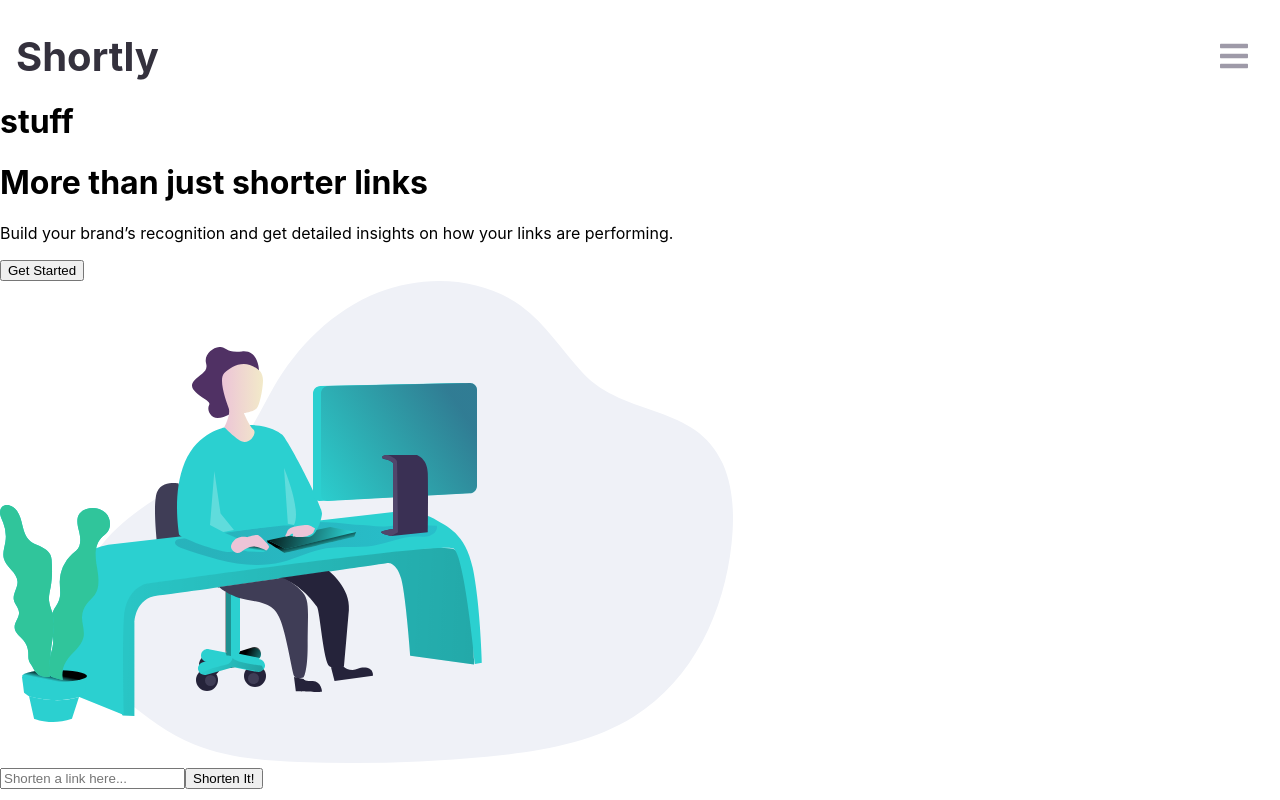
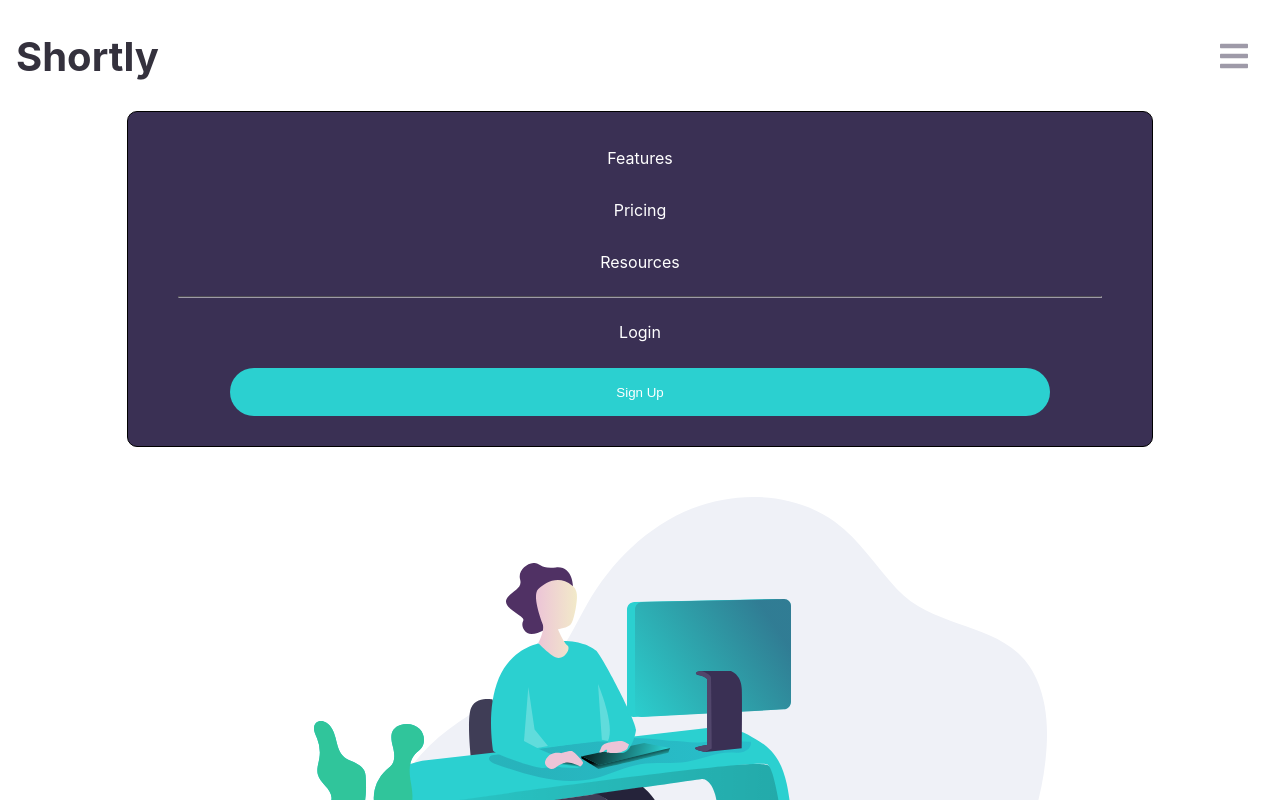
Before and after one commit to vikrambenipal/react-url-shortener-api-app, a React (Create React App) app: page / in a window 1280 px wide. Both pictures are taken after a click on the icon 1234 px from the left and 56 px from the top of the page. Shown: the top 800 px of the page. Built offline with nearby package versions, Linux system fonts and the light colour scheme.

Commit message:
hero section styling done ... shortened link container in progress

```diff
--- a/src/App.js
+++ b/src/App.js
@@ -1,4 +1,5 @@
 import React from 'react';
+import styled from 'styled-components';
 import Form from './components/Form';
 import Nav from './components/Nav';
 import Card from './components/Card';
@@ -8,18 +9,33 @@ import brand_rec from './images/icon-brand-recognition.svg';
 import detailed_rec from './images/icon-detailed-records.svg';
 import fully_cust from './images/icon-fully-customizable.svg';
 
+const HeroContainer = styled.div`
+  display: flex;
+  flex-direction: column;
+  align-items: center;
+  justify-content: center;
+  margin: 0 auto;
+  text-align: center;
+  padding-bottom: 30px;
+  img {
+    max-width: 100%;
+    margin-left: 80px;
+    margin-top: 30px;
+  }
+`
+
 const App = () => {
   return (
     <div className="App">
       <Nav />
-      <div>
+      <HeroContainer>
+        <img src={illustration} alt=""></img>
         <div>
           <h1>More than just shorter links</h1>
           <p>Build your brand’s recognition and get detailed insights on how your links are performing.</p>
           <button>Get Started</button>
         </div>
-        <img src={illustration} alt=""></img>
-      </div>
+      </HeroContainer>
       <Form />
 
       <h2>Advanced Statistics</h2>
--- a/src/components/Form.js
+++ b/src/components/Form.js
@@ -1,7 +1,15 @@
-import React, { useState } from 'react'
+import React, { useState } from 'react';
+import styled from 'styled-components';
 import axios from 'axios';
 import Link from './Link';
 
+const FormContainer = styled.div`
+    display: flex;
+    flex-direction: column;
+    justify-content: center;
+    align-items: center;
+    margin: 0 auto;
+`
 
 const Form = () => {
 
@@ -15,7 +23,8 @@ const Form = () => {
         axios(`https://api.shrtco.de/v2/shorten?url=${link}`, {
             method: 'get',
         }).then((e) => {
-            setList([...list, e.data.result.short_link]);
+            setList([...list, e.data.result]);
+            console.log(e);
         })
 
     }
@@ -27,8 +36,10 @@ const Form = () => {
     return (
         <div>
             <form onSubmit={submitHandler}>
-                <input type="text" onChange={textHandler} placeholder="Shorten a link here..."></input>
-                <input type="submit" value="Shorten It!"></input>
+                <FormContainer>
+                    <input type="text" onChange={textHandler} placeholder="Shorten a link here..."></input>
+                    <input type="submit" value="Shorten It!"></input>
+                </FormContainer>
             </form>
             {list.map((link, i) => {
                 return <Link key={i} link={link}/>
--- a/src/components/Link.js
+++ b/src/components/Link.js
@@ -1,10 +1,39 @@
 import React from 'react'
+import styled from 'styled-components';
+
+const LinkContainer = styled.div`
+    border: 1px solid black;
+    display: flex;
+    flex-direction: column;
+    justify-content: center;
+    align-items: left;
+    padding-bottom: 20px;
+    width: 90%;
+    margin: 0 auto;
+    hr {
+        width: 100%;
+    }
+    button {
+        border: none;
+        width: 80%;
+        margin: 0 auto;
+        cursor: pointer;
+    }
+`
 
 const Link = ({ link }) => {
+
+    const handleCopy = (e) => {
+        e.target.innerText = "Copied!";
+        console.log(e.target.previousSibling);
+    }
     return (
-        <div>
-            <p>{link}</p>
-        </div>
+        <LinkContainer>
+            <p>{link.original_link}</p>
+            <hr></hr>
+            <p>{link.short_link}</p>
+            <button onClick={handleCopy}>Copy</button>
+        </LinkContainer>
     )
 }
 
--- a/src/components/Menu.js
+++ b/src/components/Menu.js
@@ -1,10 +1,49 @@
-import React, {Fragment} from 'react'
+import React from 'react'
+import styled from 'styled-components';
 
-const Menu = ( { isHidden }) => {
+const GreenButton = styled.button`
+    background-color: #2BD0D0;
+    border: none;
+    border-radius: 28px;
+    color: white;
+    width: 80%;
+    height: 48px;
+    cursor: pointer;
+    margin-top: 10px;
+`
+const MenuContainer = styled.div`
+    display: flex;
+    flex-direction: column;
+    align-items: center;
+    justify-content: center;
+    width: 80%;
+    margin: 0 auto;
+    border: 1px solid black;
+    background-color: #3A3054;
+    padding-top: 20px;
+    padding-bottom: 30px;
+    margin-top: 30px;
+    margin-bottom: 20px;
+    border-radius: 10px;
+    p {
+        color: white;
+    }
+    hr {
+        width: 90%;
+        border-color: #9E9AA8;
+    }
+`
+
+const Menu = () => {
     return (
-        <div>
-            {!isHidden ? <Fragment></Fragment> : <h1>stuff</h1>}
-        </div>
+        <MenuContainer>
+            <p>Features</p>
+            <p>Pricing</p>
+            <p>Resources</p>
+            <hr></hr>
+            <p>Login</p>
+            <GreenButton>Sign Up</GreenButton>
+        </MenuContainer>
     )
 }
 export default Menu;
--- a/src/components/Nav.js
+++ b/src/components/Nav.js
@@ -37,7 +37,7 @@ const Nav = () => {
                 <h2>Shortly</h2>
                 <FontAwesomeIcon onClick={menuHandler} className="menu" icon={faBars} size="lg" color="#9E9AA8" />
             </Row>
-            <Menu isHidden={menuState}/>
+            {menuState && <Menu />}
         </div>
     )
 }
```
